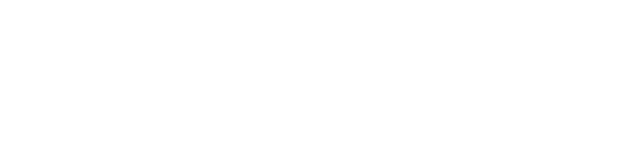
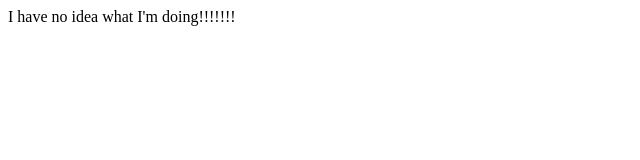
Before and after one commit to sampand/sampand, a plain HTML site: page index.html in a window 1280 px wide. Shown: the whole page, without its empty margins (0-640 px from the left). Drawn offline with Linux system fonts and the light colour scheme.

Commit message:
Update index.html

```diff
--- a/index.html
+++ b/index.html
@@ -3,6 +3,10 @@
     <title> Hello world! </title>
 
 
+    <body>
+          I have no idea what I'm doing!!!!!!!
+
+    </body>
 
 
 </html>
```
